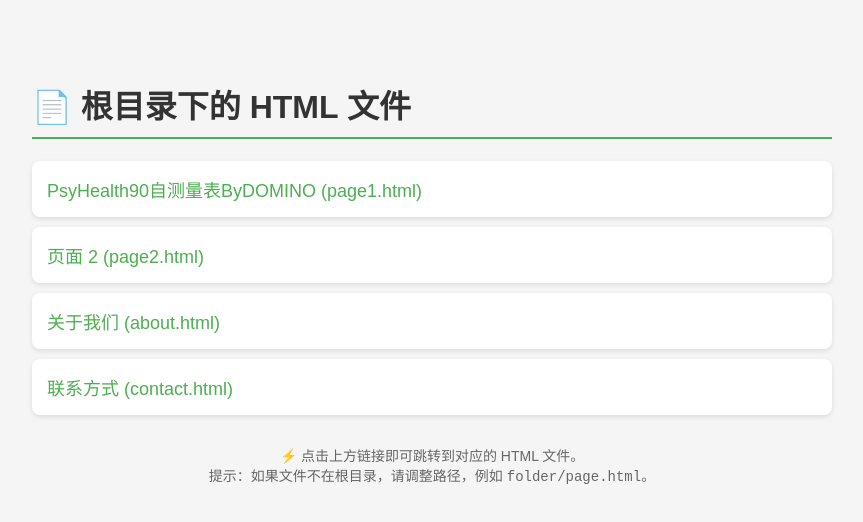
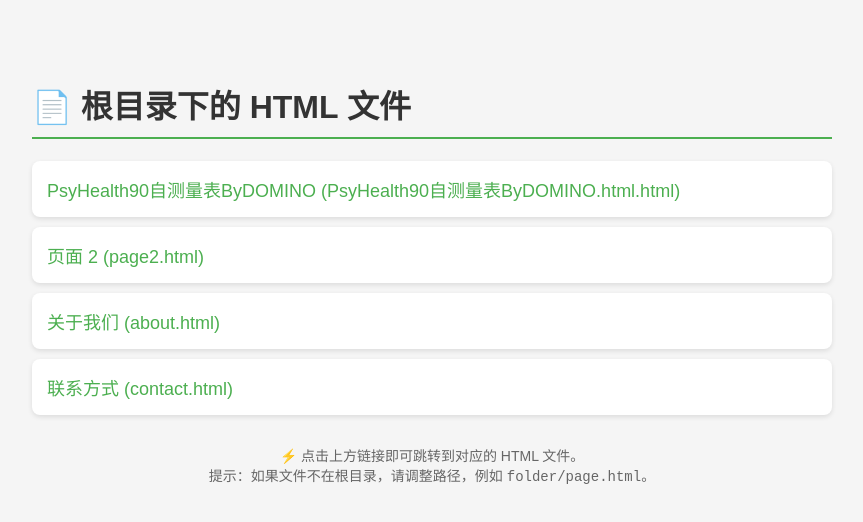
Before and after one commit to iiDomino/PsyHealth, a plain HTML site: page index.html in a window 1280 px wide. Shown: the whole page, without its empty margins (208-1071 px from the left). Drawn offline with Linux system fonts and the light colour scheme.

Commit message:
Update index.html

```diff
--- a/index.html
+++ b/index.html
@@ -52,7 +52,7 @@
     <h1>📄 根目录下的 HTML 文件</h1>
     <ul>
         <!-- 在这里添加你的文件链接，修改 href 和文本即可 -->
-        <li><a href="PsyHealth90自测量表ByDOMINO.html.html">PsyHealth90自测量表ByDOMINO (page1.html)</a></li>
+        <li><a href="PsyHealth90自测量表ByDOMINO.html.html">PsyHealth90自测量表ByDOMINO (PsyHealth90自测量表ByDOMINO.html.html)</a></li>
         <li><a href="page2.html">页面 2 (page2.html)</a></li>
         <li><a href="about.html">关于我们 (about.html)</a></li>
         <li><a href="contact.html">联系方式 (contact.html)</a></li>
```
